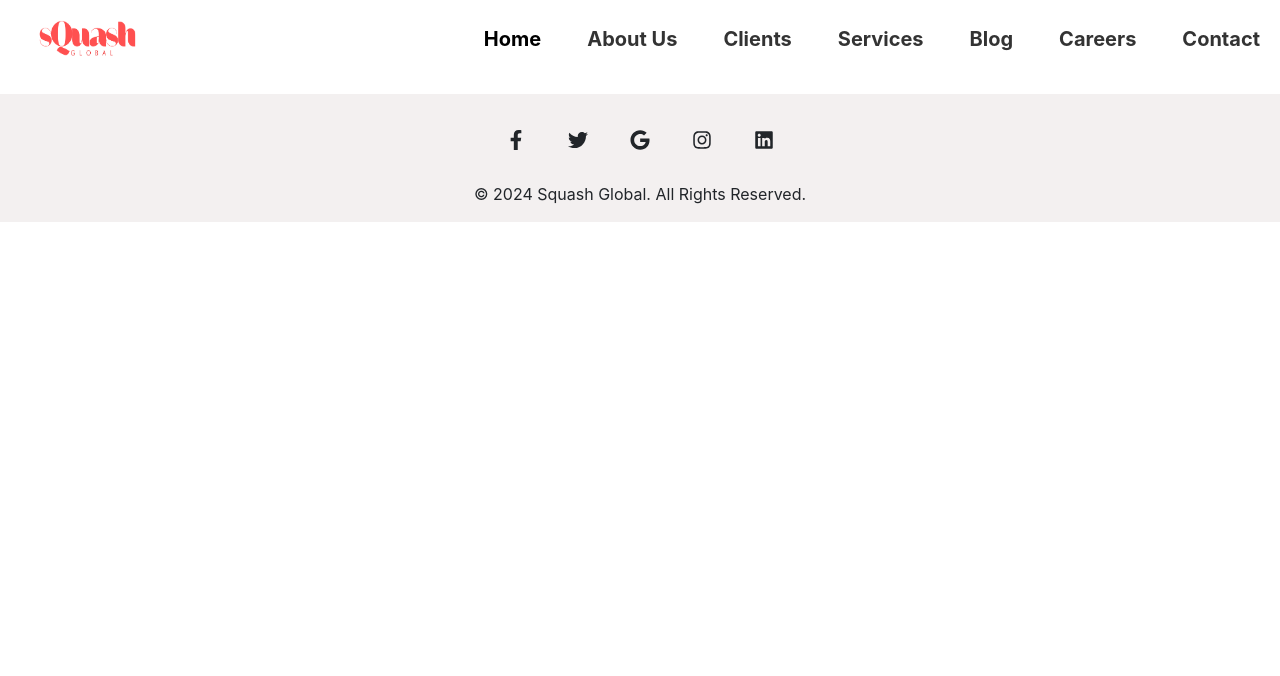
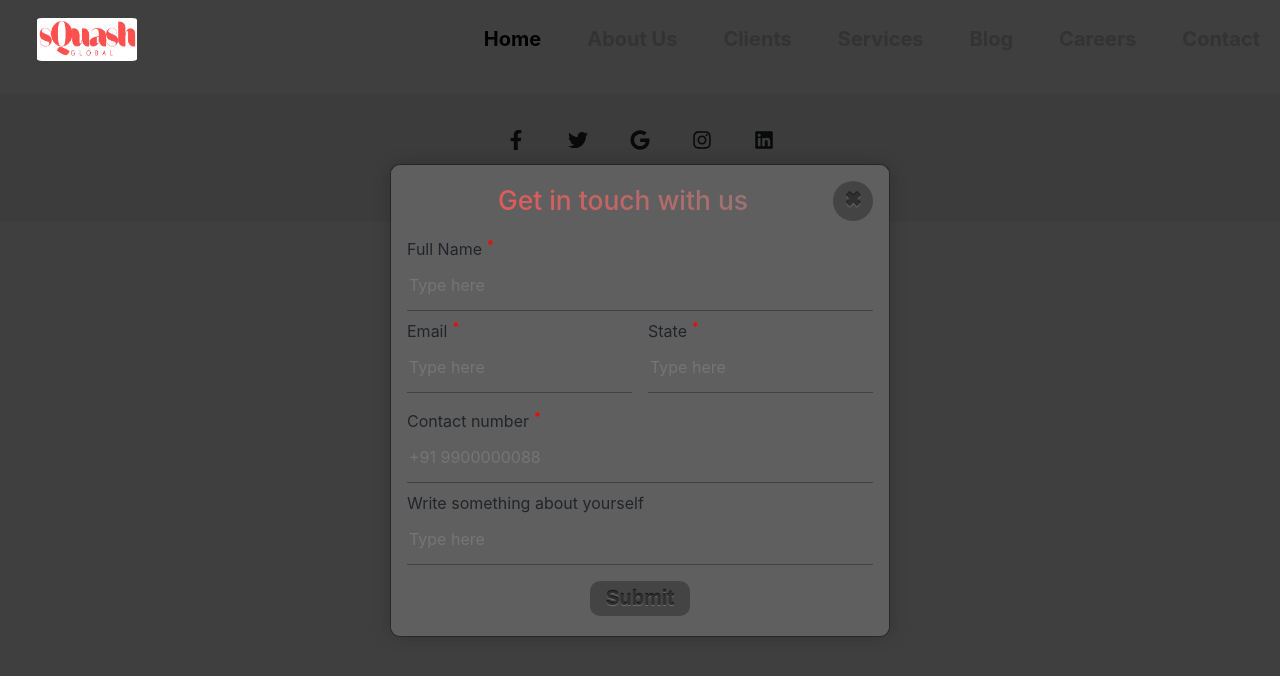
Before and after one commit to VishK98/Squash-Global, a React (Create React App) app: page /popup in a window 1280 px wide. Shown: the top 676 px of the page. Built offline with nearby package versions, Linux system fonts and the light colour scheme.

Commit message:
validation

```diff
--- a/src/App.js
+++ b/src/App.js
@@ -18,9 +18,6 @@ import React, { useState } from 'react';
 function App() {
   const [modalVisible, setModalVisible] = useState(true);
 
-  const closeModal = () => {
-    setModalVisible(false);
-  };
   return (
     <>
       <Router>
@@ -38,8 +35,7 @@ function App() {
             <Route path="/popup" element={<PopupModal />} />
           </Routes>
           {/* <PopupModal></PopupModal> */}
-          {modalVisible && <PopupModal onClose={closeModal} />}
-
+          {modalVisible && <PopupModal  />}
         </div>
         <Footer></Footer>
       </Router>
--- a/src/components/PopupModal/PopupModal.js
+++ b/src/components/PopupModal/PopupModal.js
@@ -1,178 +1,168 @@
-// PopupModal.js
-import React, { useState, useEffect } from "react";
+import React, { useState } from "react";
 import Modal from "react-bootstrap/Modal";
 import "./PopupModal.css";
 
-function PopupModal(onClose) {
+function PopupModal({ onClose }) {
+  const [formData, setFormData] = useState({
+    name: "",
+    email: "",
+    state: "",
+    contactNumber: "",
+    about: ""
+  });
+
   const [showModal, setShowModal] = useState(true);
 
-  useEffect(() => {
-    // Update the state to show the modal when the component mounts
-    setShowModal(true);
-  }, []);
-
-  const closeModal = () => {
-    // Function to close the modal
+  const handleClose = () => {
     setShowModal(false);
-    onClose(); // Call the onClose prop when the modal is closed
+    onClose(); // Call the onClose function passed from the parent component
   };
 
-    const [show, setShow] = useState(false);
-    const handleClose = () => setShow(false);
-    const handleShow = () => setShow(true);
+  const handleSubmit = (event) => {
+    event.preventDefault(); // Prevent the default form submission behavior
 
-    useEffect(() => {
-        // Set a timer to show the modal after 10 seconds
-        const timer = setTimeout(() => {
-            handleShow();
-        }, 20000); // 20 seconds in milliseconds
+    // Validate the form fields
+    if (validateForm()) {
+      // If the form is valid, you can access the form data from the state
+      console.log("Form data:", formData);
+      // Perform any other actions here, such as sending the data to a server
+    } else {
+      // Form is not valid, handle the error or display a message to the user
+      console.log("Form is not valid");
+    }
+  };
 
-        return () => {
-            // Clear the timer if the component is unmounted before the 10 seconds
-            clearTimeout(timer);
+  const handleChange = (event) => {
+    // Update the form data state when the form fields change
+    const { name, value } = event.target;
+    setFormData((prevData) => ({
+      ...prevData,
+      [name]: value
+    }));
   };
-    }, []); // Run this effect only once on mount
+
+  const validateForm = () => {
+    // Perform validation logic here
+    // For example, check if the required fields are not empty
+    return (
+      formData.name.trim() !== "" &&
+      formData.email.trim() !== "" &&
+      formData.state.trim() !== "" &&
+      formData.contactNumber.trim() !== "" &&
+      formData.about.trim() !== ""
+    );
+  };
 
   return (
     <>
-            <Modal show={show} onHide={handleClose} centered backdrop="static" keyboard={false}>
+      <Modal
+        show={showModal}
+        onHide={handleClose}
+        centered
+        backdrop="static"
+        keyboard={false}
+      >
         <Modal.Body>
+          <form onSubmit={handleSubmit}>
             <div className="row align-items-center mb-3">
               <div className="col">
-                            <h4 className="modal-title text-center animated-title">Get in touch with us</h4>
+                <h4 className="modal-title text-center animated-title">
+                  Get in touch with us
+                </h4>
               </div>
               <div className="col-auto">
-                            <button class="depth " type="button" onClick={handleClose}>&#x2716;</button>
+                <button className="depth" type="button" onClick={handleClose}>
+                  &#x2716;
+                </button>
               </div>
             </div>
-                    <div id="contactForm" >
-                        <form>
+            <div id="contactForm">
               <label>
                 Full Name
-                                <sup
-                                    style={{
-                                        color: "red",
-                                        marginLeft: "5px",
-                                        fontWeight: "bold",
-                                    }}
-                                >
-                                    *
-                                </sup>
+                <sup style={{ color: "red", marginLeft: "5px", fontWeight: "bold" }}>*</sup>
               </label>{" "}
               <br />
               <input
                 type="text"
                 name="name"
-                                // value={this.state.name}
-                                // onChange={this.handleChange}
+                value={formData.name}
+                onChange={handleChange}
                 placeholder="Type here"
                 autoComplete="off"
                 className="form-field mb-2"
+                required
               />
-                            <div
-                                id={`applyNowButton`}
-                                style={{
-                                    display: "flex",
-                                    marginBottom: "1rem",
-                                }}
-                            >
+              <div id={`applyNowButton`} style={{ display: "flex", marginBottom: "1rem" }}>
                 <div style={{ flex: 1, marginRight: "1rem" }}>
                   <label>
                     Email
-                                        <sup
-                                            style={{
-                                                color: "red",
-                                                marginLeft: "5px",
-                                                fontWeight: "bold",
-                                            }}
-                                        >
-                                            *
-                                        </sup>
+                    <sup style={{ color: "red", marginLeft: "5px", fontWeight: "bold" }}>*</sup>
                   </label>{" "}
                   <br />
                   <input
-                                        type="text"
+                    type="email"
                     name="email"
-                                        // value={this.state.email}
-                                        // onChange={this.handleChange}
+                    value={formData.email}
+                    onChange={handleChange}
                     placeholder="Type here"
                     autoComplete="off"
                     className="form-field"
+                    required
                   />
                 </div>
                 <div style={{ flex: 1 }}>
                   <label>
                     State
-                                        <sup
-                                            style={{
-                                                color: "red",
-                                                marginLeft: "5px",
-                                                fontWeight: "bold",
-                                            }}
-                                        >
-                                            *
-                                        </sup>
+                    <sup style={{ color: "red", marginLeft: "5px", fontWeight: "bold" }}>*</sup>
                   </label>{" "}
                   <br />
                   <input
                     type="text"
                     name="state"
-                                        // value={this.state.country}
-                                        // onChange={this.handleChange}
+                    value={formData.state}
+                    onChange={handleChange}
                     placeholder="Type here"
                     autoComplete="off"
                     className="form-field"
+                    required
                   />
                 </div>
               </div>
               <label>
                 Contact number
-                                <sup
-                                    style={{
-                                        color: "red",
-                                        marginLeft: "5px",
-                                        fontWeight: "bold",
-                                    }}
-                                >
-                                    *
-                                </sup>
+                <sup style={{ color: "red", marginLeft: "5px", fontWeight: "bold" }}>*</sup>
               </label>{" "}
               <br />
               <input
-                                type="text"
-                                name="name"
-                                // value={this.state.name}
-                                // onChange={this.handleChange}
+                type="tel"
+                name="contactNumber"
+                value={formData.contactNumber}
+                onChange={handleChange}
                 placeholder="+91 9900000088"
                 autoComplete="off"
                 className="form-field mb-2"
+                pattern="[0-9]{10}"
+                required
               />
-
               <label>Write something about yourself</label> <br />
               <input
                 type="text"
-                                name="name"
-                                // value={this.state.name}
-                                // onChange={this.handleChange}
+                name="about"
+                value={formData.about}
+                onChange={handleChange}
                 placeholder="Type here"
                 autoComplete="off"
                 className="form-field"
+                required
               />
-
-                        </form>
             </div>
-                </Modal.Body>
-                {/* <div className="text-center mb-3">
-    <button type="button" className="btn btn-outline-success btn-block">
+            <div className="text-center mb-1 mt-3">
+              <button type="submit" className="submit-depth">
                 Submit
               </button>
-//   </div> */}
-                <div className="text-center mb-3">
-                    <button class="submit-depth" type="button" onClick={handleClose}>Submit</button>
-
-
             </div>
-
+          </form>
+        </Modal.Body>
       </Modal>
     </>
   );
```
Lines whose indentation alone changed are shown as unchanged.
